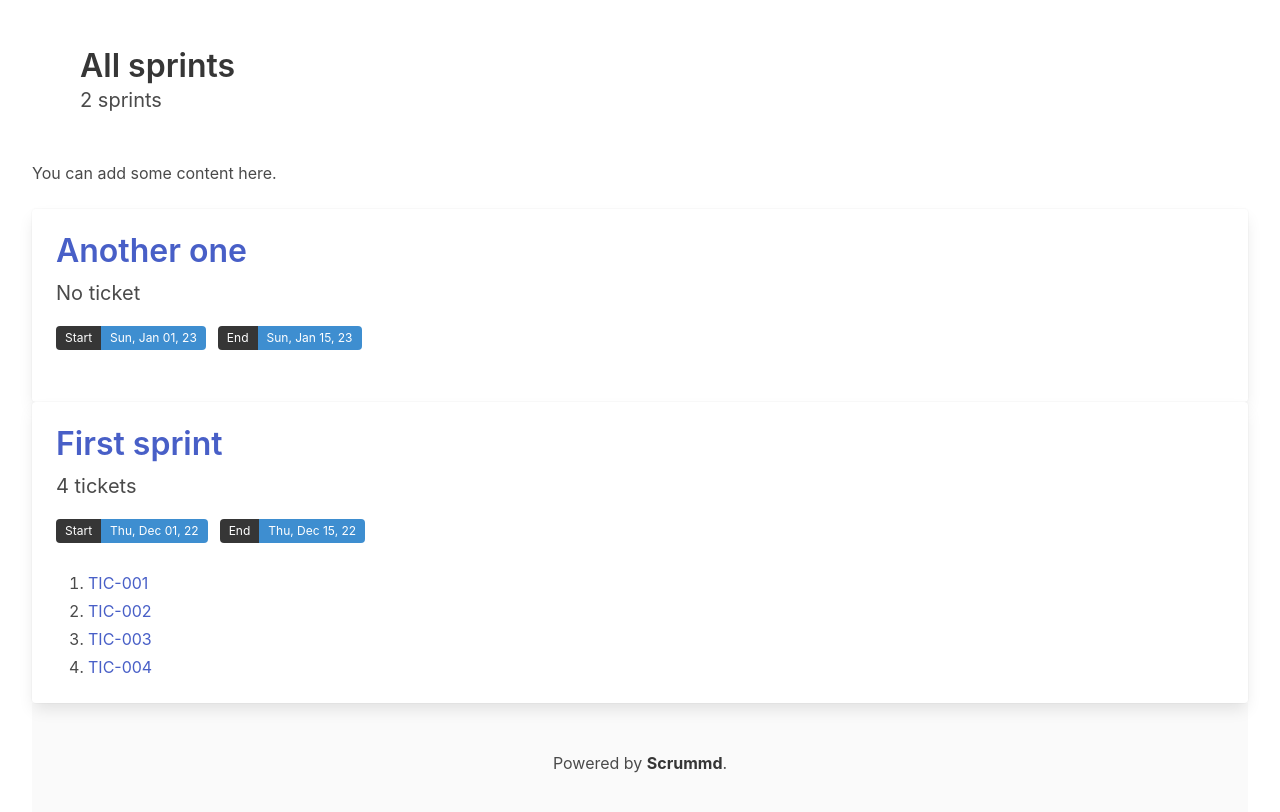
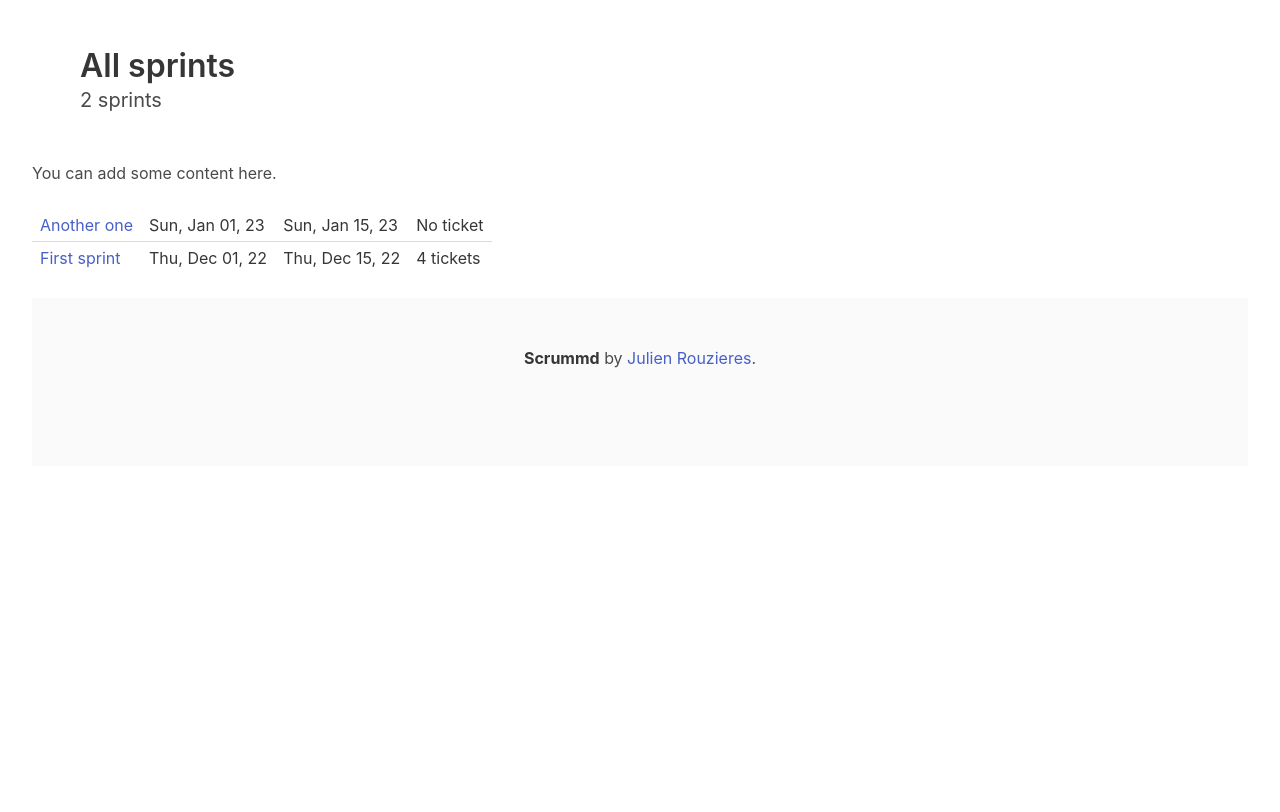
Before and after one commit to Lajule/scrummd, a Jekyll site: the page built from index.md, in a window 1280 px wide. Shown: the top 812 px of the page. Built offline with Jekyll 4.4.1, drawn with Linux system fonts in a browser that asks for light colours.

Commit message:
Add footer

```diff
--- /dev/null
+++ b/_includes/footer.html
@@ -0,0 +1,7 @@
+<footer class="footer">
+  <div class="content has-text-centered">
+    <p>
+      <strong>Scrummd</strong> by <a href="http://julien.rouzieres.fr">Julien Rouzieres</a>.
+    </p>
+  </div>
+</footer>
--- a/_layouts/sprints.html
+++ b/_layouts/sprints.html
@@ -26,58 +26,31 @@
       </div>
     </section>
     <div class="content">{{ content }}</div>
-    <ul>
+    <div class="table-container">
+      <table class="table is-narrow">
+        <tbody>
 	  {% for sprint in site.pages %}
 	  {% if sprint.title and sprint.start and sprint.end %}
 	  {% assign sprint_tickets = site.tickets | where: "sprint", sprint.title %}
 	  {% assign sprint_tickets_size = sprint_tickets | size %}
-      <li>
-	<div class="card">
-	  <div class="card-content">
-	    <div class="content">
-              <p class="title">
-  		<a href="{{ sprint.url }}">{{ sprint.title }}</a>
-              </p>
-              <p class="subtitle">
+          <tr>
+	    <td><a href="{{ sprint.url }}">{{ sprint.title }}</td>
+	    <td>{{ sprint.start | date: "%a, %b %d, %y" }}</td>
+	    <td>{{ sprint.end | date: "%a, %b %d, %y" }}</td>
+	    <td>
 	      {% if sprint_tickets_size > 0 %}
   	      {{ sprint_tickets_size }} ticket{% if sprint_tickets_size > 1 %}s{% endif %}
   	      {% else %}
   	      No ticket
   	      {% endif %}
-              </p>
-              <div class="field is-grouped is-grouped-multiline">
-  		<div class="control">
-  		  <div class="tags has-addons">
-  		    <span class="tag is-dark">Start</span>
-  		    <span class="tag is-info">{{ sprint.start | date: "%a, %b %d, %y" }}</span>
-  		  </div>
-  		</div>
-  		<div class="control">
-  		  <div class="tags has-addons">
-  		    <span class="tag is-dark">End</span>
-  		    <span class="tag is-info">{{ sprint.end | date: "%a, %b %d, %y" }}</span>
-  		  </div>
-  		</div>
-              </div>
-              <ol>
-  		{% for ticket in sprint_tickets %}
-  		<li><a href="{{ ticket.url }}">{{ ticket.ref }}</a></li>
-  		{% endfor %}
-              </ol>
-	    </div>
-	  </div>
-	</div>
-      </li>
+	    </td>
+          </tr>
 	  {% endif %}
           {% endfor %}
-    </ul>
-    <footer class="footer">
-      <div class="content has-text-centered">
-        <p>
-          Powered by <strong>Scrummd</strong>.
-        </p>
+        </tbody>
+      </table>
     </div>
-    </footer>
+    {% include footer.html %}
   </div>
 </body>
 </html>
```
Also changed, not shown: _layouts/sprint.html (+2 -8 lines), _layouts/ticket.html (+1 -7 lines), 7 other files. Lines whose indentation alone changed are shown as unchanged.
